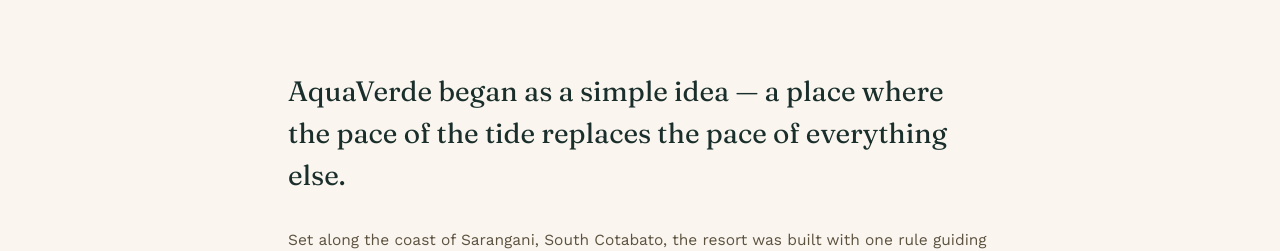
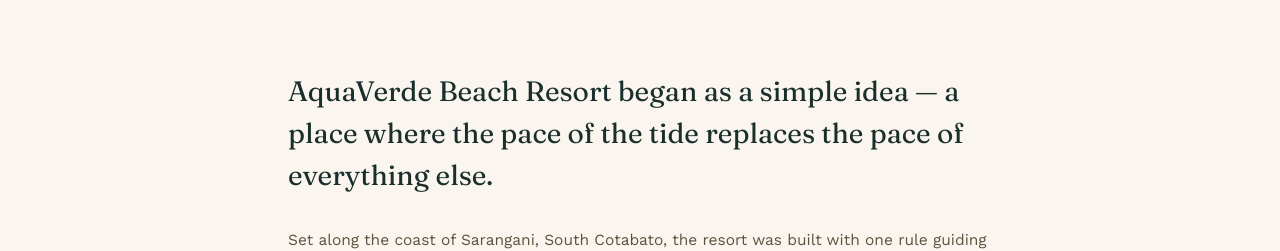
Before and after one commit to iamJorynce/aquaverde-resort, a Next.js app: page /about in a window 1280 px wide. Shown: the part 458-709 px from the top of the page. Built offline with nearby package versions, Linux system fonts and the light colour scheme; no server answers; the database is empty.

Commit message:
updated about page

```diff
--- a/app/(public)/about/page.tsx
+++ b/app/(public)/about/page.tsx
@@ -24,7 +24,7 @@
       <section className="py-24 md:py-28" style={{ background: '#FAF6EF' }}>
         <div className="max-w-3xl mx-auto px-5 md:px-8">
           <p className="text-[22px] md:text-[28px] leading-[1.5] mb-8" style={{ fontFamily: 'Fraunces, serif', fontWeight: 400, color: '#1A2E2B' }}>
-            AquaVerde began as a simple idea — a place where the pace of the tide
+            {settings.resort_name} began as a simple idea — a place where the pace of the tide
             replaces the pace of everything else.
           </p>
           <div className="space-y-5 text-[15.5px] leading-relaxed" style={{ fontFamily: 'Work Sans, sans-serif', color: '#5C5240' }}>
```
